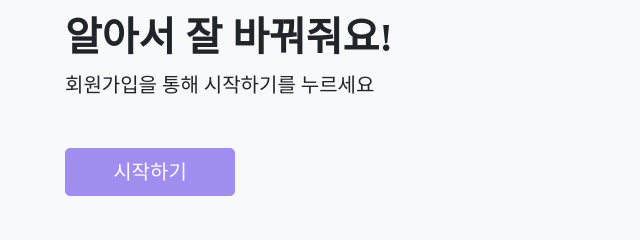
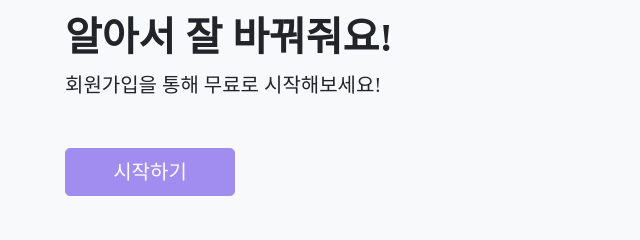
Before and after one commit to AIVLE-School-first-Big-Project/Dabaggo, a plain HTML site: page public/index.html in a window 1280 px wide. Shown: the part 163-403 px from the top of the page, 65-705 px from the left. Drawn offline with nearby package versions, Linux system fonts and the light colour scheme; no server answers; a web font is replaced by a local one.

Commit message:
안정수정

```diff
--- a/public/index.html
+++ b/public/index.html
@@ -198,7 +198,7 @@
 
           <div class="col-6 my-5 mx-4">
               <h1 class="fw-bolder my-2">알아서 잘 바꿔줘요!</h1>
-              <p class="lead mb-0">회원가입을 통해 시작하기를 누르세요</p>
+              <p class="lead mb-0">회원가입을 통해 무료로 시작해보세요!</p>
                 <div class="d-grid gap-2 col-4 mx-left">
                   <a id="start_service" href="service.html" class="btn btn-lg btn-jinho btn-block mt-5 disabled">시작하기</a>
                 </div>
```
Also changed, not shown: public/chatroom.html (+1 -1 lines), public/service.html (+1 -1 lines).
